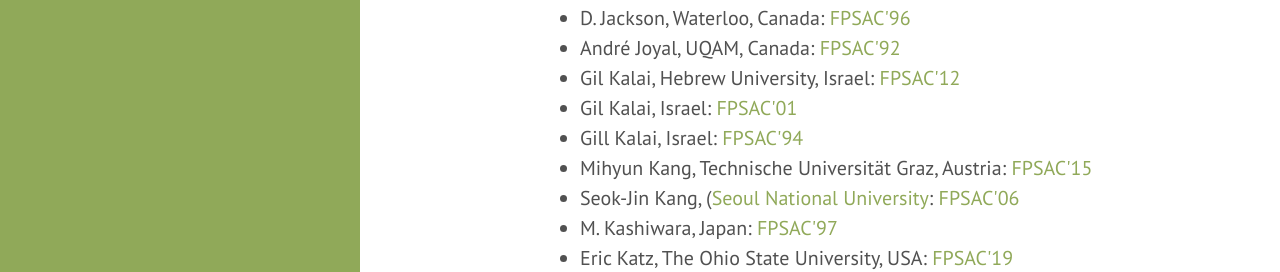
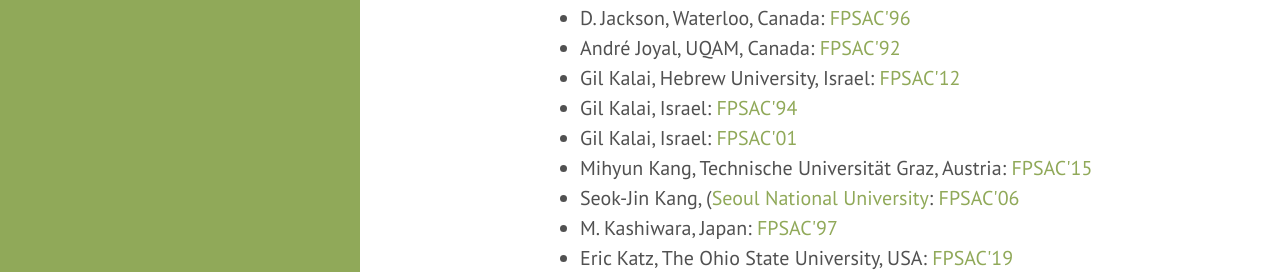
Before and after one commit to FPSAC/FPSAC.github.io, a Jekyll site: the page built from invited_speakers_alphabetical.md, in a window 1280 px wide and 900 px high, scrolled down 3499 px. Shown: the part 165-437 px from the top of the window. Built offline with Jekyll 4.4.1, drawn with Linux system fonts in a browser that asks for light colours.

Commit message:
fixed typo in name

```diff
--- a/_confs/fpsac-1994.md
+++ b/_confs/fpsac-1994.md
@@ -21,7 +21,7 @@
   affiliation: USA
 - name:  D. Jackson
   affiliation: Canada
-- name:  Gill Kalai
+- name:  Gil Kalai
   affiliation: Israel
 - name:  Sergei Kerov
   affiliation: Russia
```
